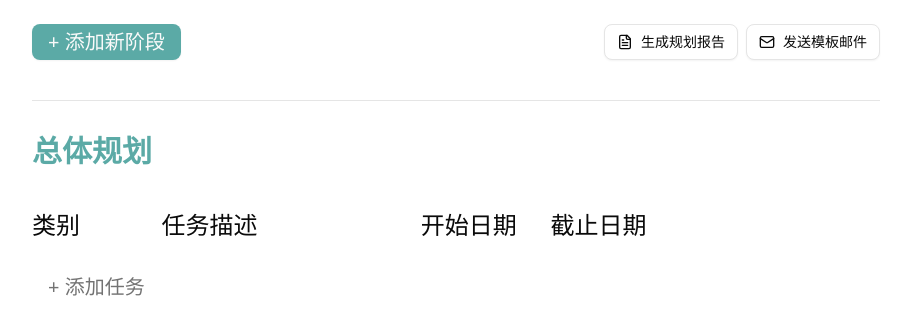
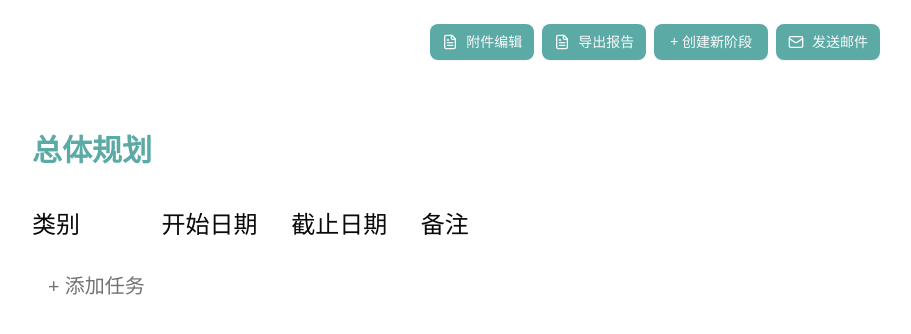
Before and after one commit to qg2125/task-planning-demo, a Next.js app: page / in a window 1280 px wide. Shown: the top 334 px of the page, without its empty margins (184-1095 px from the left). Built offline with nearby package versions, Linux system fonts and the light colour scheme.

Commit message:
match with original design

```diff
--- a/app/page.js
+++ b/app/page.js
@@ -353,14 +353,33 @@ const Home = () => {
   return (
     <div className="p-6 max-w-4xl mx-auto relative">
       {/* Always visible New Term button or input field */}
-      <div className="mb-10 flex items-center justify-between">
+      <div className="mb-10 flex items-center justify-end">
+        <div className="flex gap-2">
+          <Button
+            className="flex items-center gap-2 px-4 py-2 text-sm rounded-md hover:bg-gray-100"
+            onClick={() => {
+              /* 添加Report功能 */
+            }}
+          >
+            <FileText className="w-4 h-4" />
+            附件编辑
+          </Button>
+          <Button
+            className="flex items-center gap-2 px-4 py-2 text-sm rounded-md hover:bg-gray-100"
+            onClick={() => {
+              /* 添加Report功能 */
+            }}
+          >
+            <FileText className="w-4 h-4" />
+            导出报告
+          </Button>
           <div>
             {!showTermInput ? (
               <Button
                 onClick={handleNewTermClick}
-              className="px-4 py-2 text-xl rounded-md hover:bg-gray-100"
+                className="px-4 py-2 text-sm rounded-md hover:bg-gray-100"
               >
-              + 添加新阶段
+                + 创建新阶段
               </Button>
             ) : (
               <form onSubmit={handleTermSubmit} className="w-64">
@@ -376,41 +395,29 @@ const Home = () => {
             )}
           </div>
 
-        <div className="flex gap-2">
           <Button
-            variant="outline"
-            className="flex items-center gap-2"
-            onClick={() => {
-              /* 添加Report功能 */
-            }}
-          >
-            <FileText className="w-4 h-4" />
-            生成规划报告
-          </Button>
-          <Button
-            variant="outline"
-            className="flex items-center gap-2"
+            className="flex items-center gap-2 px-4 py-2 text-sm rounded-md hover:bg-gray-100"
             onClick={() => {
               /* 添加Email功能 */
             }}
           >
             <Mail className="w-4 h-4" />
-            发送模板邮件
+            发送邮件
           </Button>
         </div>
       </div>
 
       {/* Overall Planning Section */}
-      <div className="mb-16 border-t pt-8">
+      <div className="mb-16  pt-8">
         <h1 className="text-3xl font-bold text-primary mb-10">总体规划</h1>
 
         {/* Task Headers */}
         <div className="mb-6">
           <div className="flex">
             <div className="flex-1 text-2xl">类别</div>
-            <div className="flex-2 text-2xl gap-8">任务描述</div>
             <div className="flex-1 text-2xl">开始日期</div>
             <div className="flex-1 text-2xl">截止日期</div>
+            <div className="flex-2 text-2xl gap-8">备注</div>
             <div className="w-[200px]"></div>
           </div>
         </div>
@@ -429,15 +436,16 @@ const Home = () => {
                   ></div>
                   {getCategoryById(task.category).name}
                 </div>
-                <div className="flex-2 gap-8 whitespace-pre-wrap">
-                  {task.summary}
-                </div>
                 <div className="flex-1">
                   {task.startDate ? `🗓️ ${formatDate(task.startDate)}` : ""}
                 </div>
                 <div className="flex-1">
                   {task.dueDate ? `🗓️ ${formatDate(task.dueDate)}` : ""}
                 </div>
+                <div className="flex-2 gap-8 whitespace-pre-wrap">
+                  {task.summary}
+                </div>
+
                 <div className="flex gap-2 w-[200px]">
                   <Button
                     variant="outline"
@@ -524,9 +532,9 @@ const Home = () => {
           <div className="mb-6">
             <div className="flex">
               <div className="flex-1 text-2xl">类别</div>
-              <div className="flex-2 text-2xl gap-8">任务描述</div>
               <div className="flex-1 text-2xl">开始日期</div>
               <div className="flex-1 text-2xl">截止日期</div>
+              <div className="flex-2 text-2xl gap-8">备注</div>
               <div className="w-[200px]"></div>
             </div>
           </div>
@@ -545,15 +553,16 @@ const Home = () => {
                     ></div>
                     {getCategoryById(task.category).name}
                   </div>
-                  <div className="flex-2 gap-8 whitespace-pre-wrap">
-                    {task.summary}
-                  </div>
                   <div className="flex-1">
                     {task.startDate ? `🗓️ ${formatDate(task.startDate)}` : ""}
                   </div>
                   <div className="flex-1">
                     {task.dueDate ? `🗓️ ${formatDate(task.dueDate)}` : ""}
                   </div>
+                  <div className="flex-2 gap-8 whitespace-pre-wrap">
+                    {task.summary}
+                  </div>
+
                   <div className="flex gap-2 w-[200px]">
                     <Button
                       variant="outline"
```
Lines whose indentation alone changed are shown as unchanged.
